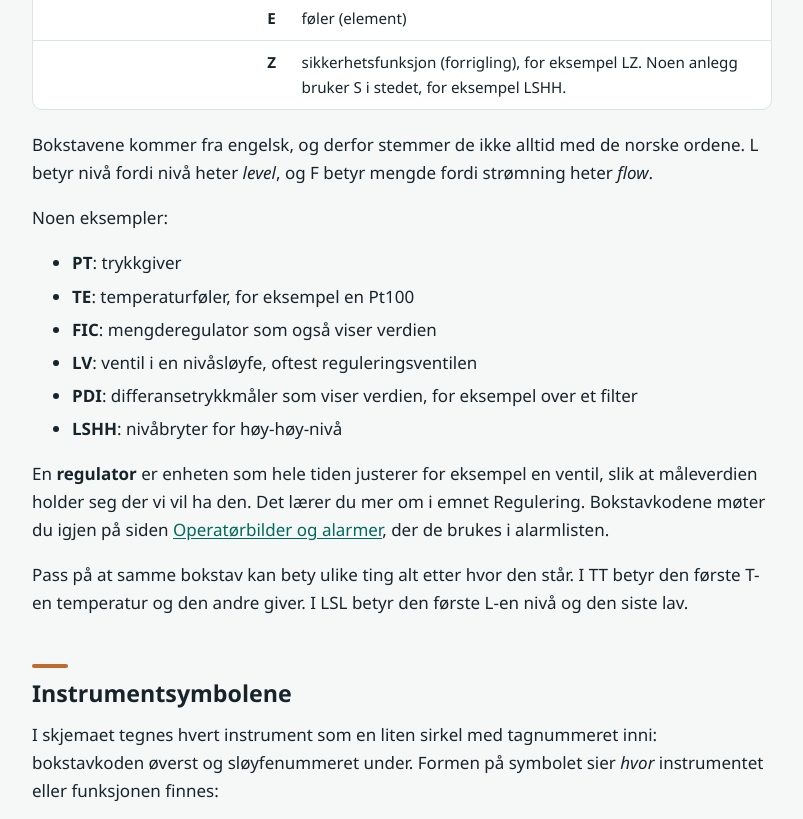
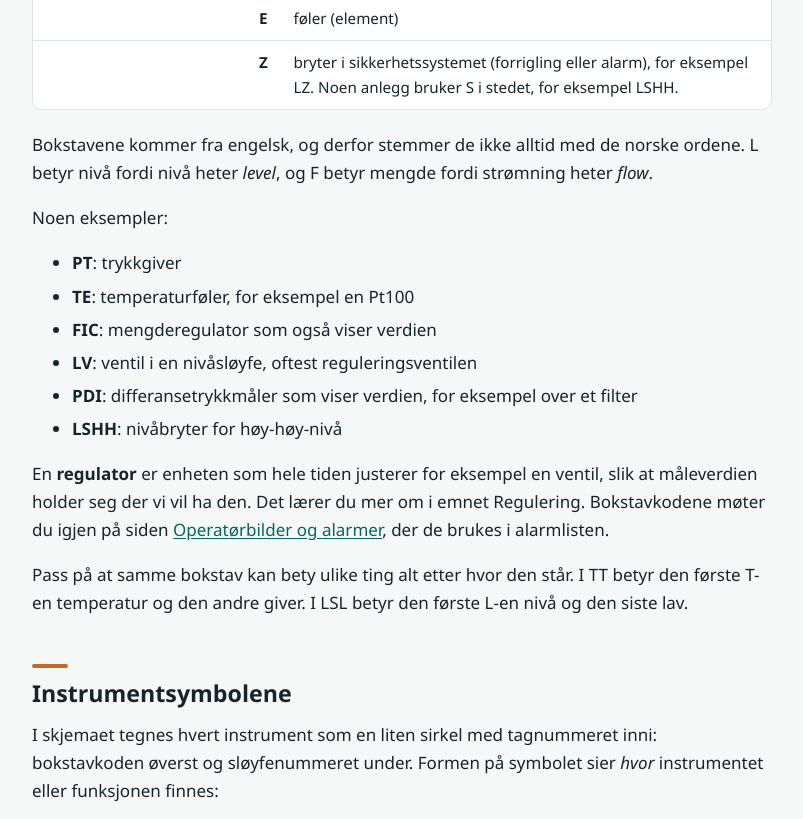
Before and after one commit to bluntbnerd/KPL-nettsted, a plain HTML site: page temaer/05-maling-styring-regulering/instrumentsymboler-og-pid.html in a window 1280 px wide. Shown: the part 1579-2398 px from the top of the page, without its empty margins (268-1071 px from the left). Drawn offline with Linux system fonts and the light colour scheme.

Commit message:
Publisert fra KPL

```diff
--- a/temaer/05-maling-styring-regulering/instrumentsymboler-og-pid.html
+++ b/temaer/05-maling-styring-regulering/instrumentsymboler-og-pid.html
@@ -46,7 +46,7 @@
     <tr><td><strong>A</strong></td><td>analyse, for eksempel pH</td><td><strong>S</strong></td><td>bryter (switch)</td></tr>
     <tr><td><strong>PD</strong></td><td>differansetrykk</td><td><strong>V</strong></td><td>ventil</td></tr>
     <tr><td></td><td></td><td><strong>E</strong></td><td>føler (element)</td></tr>
-    <tr><td></td><td></td><td><strong>Z</strong></td><td>sikkerhetsfunksjon (forrigling), for eksempel LZ. Noen anlegg bruker S i stedet, for eksempel LSHH.</td></tr>
+    <tr><td></td><td></td><td><strong>Z</strong></td><td>bryter i sikkerhetssystemet (forrigling eller alarm), for eksempel LZ. Noen anlegg bruker S i stedet, for eksempel LSHH.</td></tr>
   </tbody>
 </table>
 <p>Bokstavene kommer fra engelsk, og derfor stemmer de ikke alltid med de norske ordene. L betyr nivå fordi nivå heter <em>level</em>, og F betyr mengde fordi strømning heter <em>flow</em>.</p>
```
Also changed, not shown: temaer/01-hms/06-overfylling.html (+1 -1 lines).
